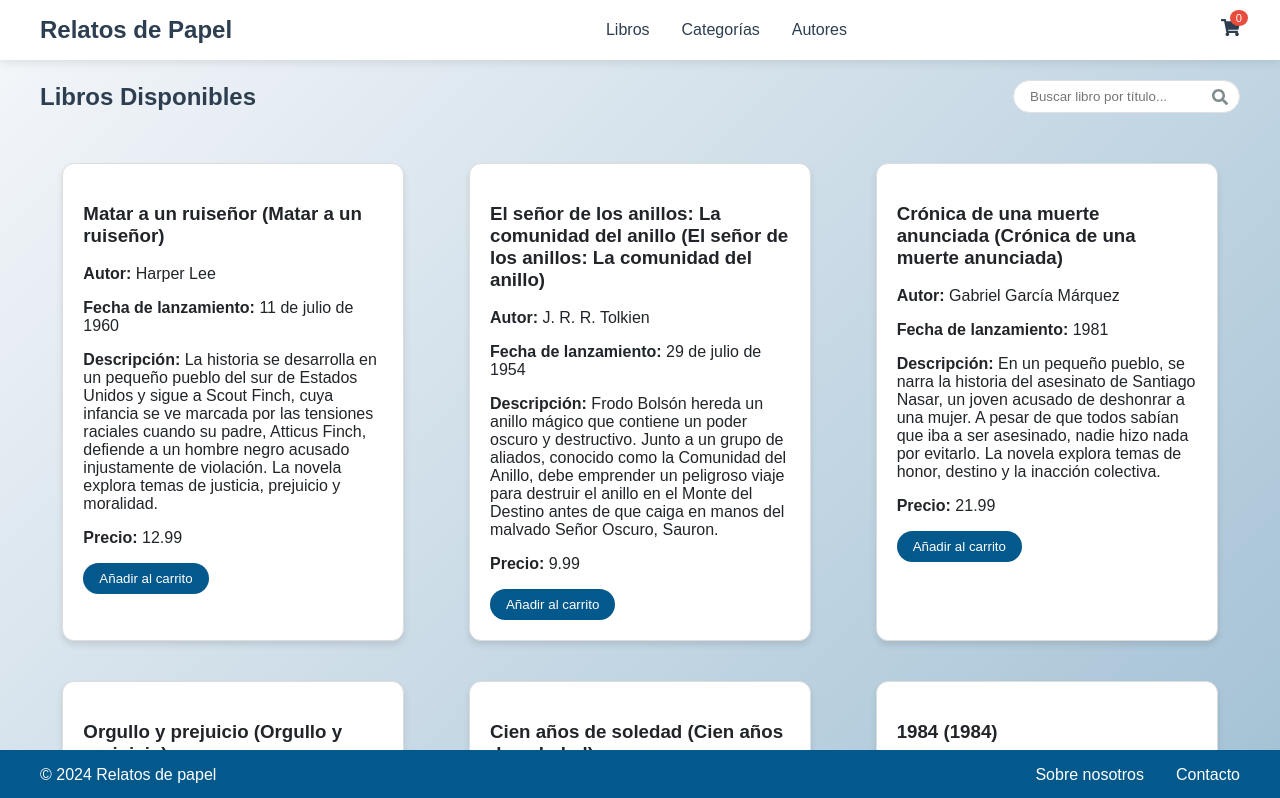
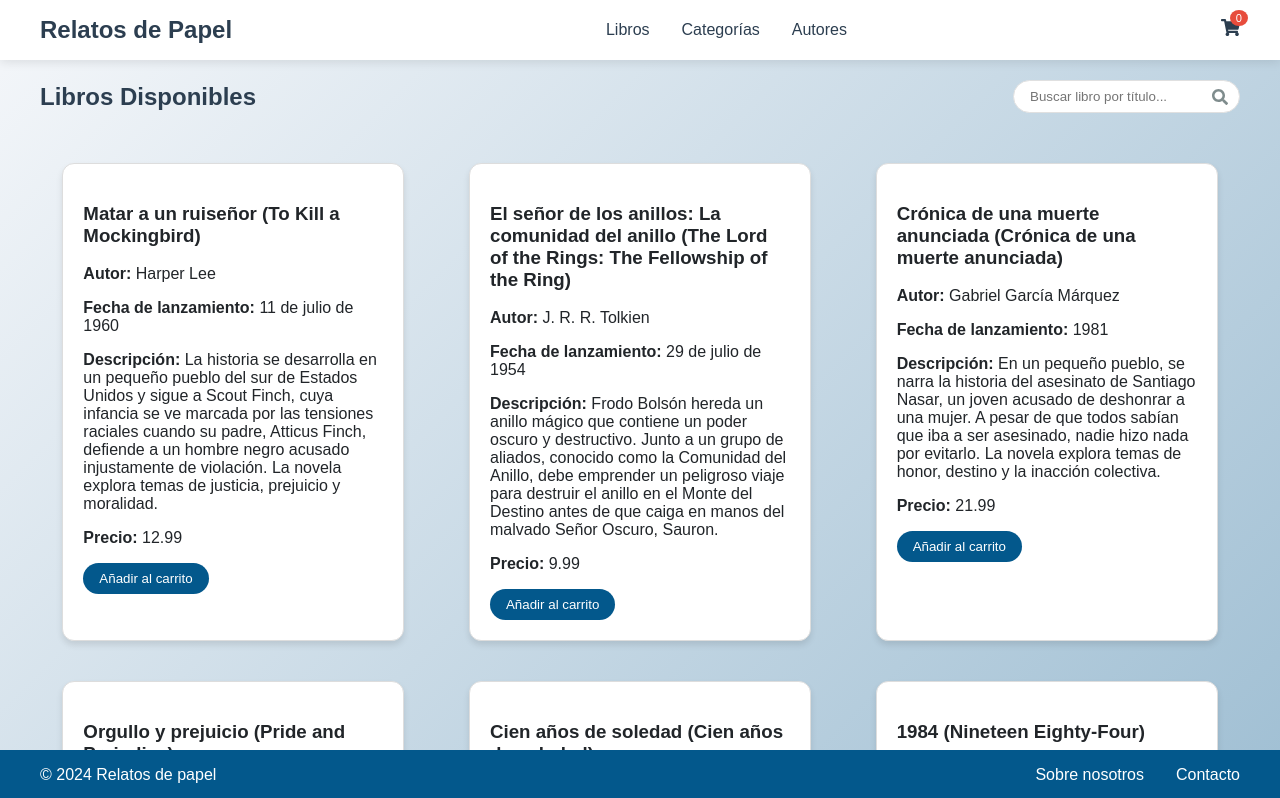
Before and after one commit to m16u3l/relatos_de_papel, a React (Create React App) app: page /books in a window 1280 px wide. Shown: the top 798 px of the page. Built offline with nearby package versions, Linux system fonts and the light colour scheme.

Commit message:
fix styles

```diff
--- a/src/components/Book.jsx
+++ b/src/components/Book.jsx
@@ -19,7 +19,7 @@ export const Book = ({ id, titulo, titulo_original, fecha_de_lanzamiento, autor,
   };
   return (
     <Link to={`/books/${id}`} className="card">
-      <h3>{titulo} ({titulo})</h3>
+      <h3>{titulo} ({titulo_original})</h3>
       <p><strong>Autor:</strong> {autor}</p>
       <p><strong>Fecha de lanzamiento:</strong> {fecha_de_lanzamiento}</p>
       <p><strong>Descripción:</strong> {descripcion}</p>
--- a/src/data/books.json
+++ b/src/data/books.json
@@ -270,15 +270,6 @@
     "precio": 10.99
   },
   {
-    "id": 31,
-    "titulo": "Orgullo y prejuicio",
-    "titulo_original": "Pride and Prejudice",
-    "fecha_de_lanzamiento": "28 de enero de 1813",
-    "autor": "Jane Austen",
-    "descripcion": "La historia de Elizabeth Bennet y su compleja relación con el orgulloso Sr. Darcy. La novela examina temas de clase social, matrimonio y el papel de la mujer en la sociedad inglesa del siglo XIX.",
-    "precio": 10.99
-  },
-  {
     "id": 32,
     "titulo": "El señor de los anillos: La comunidad del anillo",
     "titulo_original": "The Lord of the Rings: The Fellowship of the Ring",
@@ -324,15 +315,6 @@
     "precio": 4.99
   },
   {
-    "id": 37,
-    "titulo": "1984",
-    "titulo_original": "Nineteen Eighty-Four",
-    "fecha_de_lanzamiento": "8 de junio de 1949",
-    "autor": "George Orwell",
-    "descripcion": "En una sociedad totalitaria, Winston Smith lucha contra la opresión del Gran Hermano y el Partido mientras busca la libertad y la verdad en un mundo controlado por la vigilancia y la manipulación.",
-    "precio": 16.99
-  },
-  {
     "id": 38,
     "titulo": "El principito",
     "titulo_original": "Le Petit Prince",
--- a/src/styles/book.css
+++ b/src/styles/book.css
@@ -31,3 +31,17 @@
 .book-card:hover {
   transform: translateY(-5px);
 }
+
+.book-details {
+  display: flex;
+  flex-direction: column;
+  align-items: center;
+  justify-content: center;
+  margin: 20px;
+  padding: 20px;
+  border-radius: 12px;
+  background-color: #ffffff;
+  color: #212529;
+  box-shadow: 0 4px 6px rgba(0, 0, 0, 0.1);
+  transition: transform 0.3s ease;
+}
--- a/src/styles/styles.css
+++ b/src/styles/styles.css
@@ -81,20 +81,6 @@ body {
   text-align: center;
 }
 
-.book-details {
-  display: flex;
-  flex-direction: column;
-  align-items: center;
-  justify-content: center;
-  margin: 20px;
-  padding: 20px;
-  border-radius: 12px;
-  background-color: #ffffff;
-  color: #212529;
-  box-shadow: 0 4px 6px rgba(0, 0, 0, 0.1);
-  transition: transform 0.3s ease;
-}
-
 .book-name {
   font-size: 2em;
   font-weight: bold;
```
